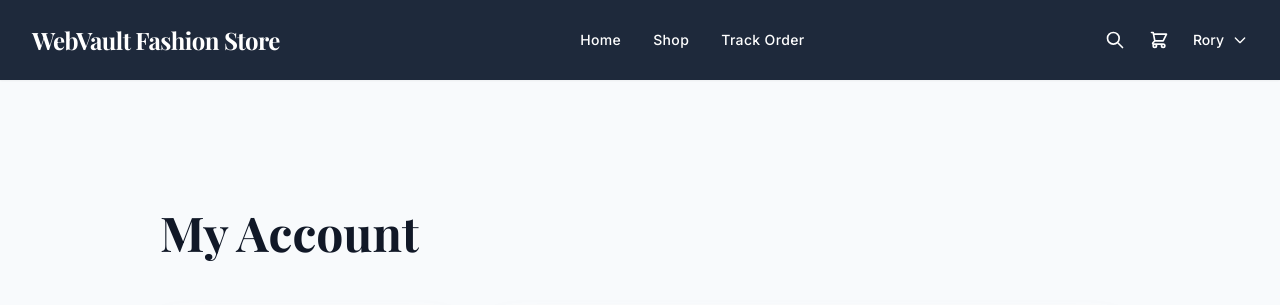
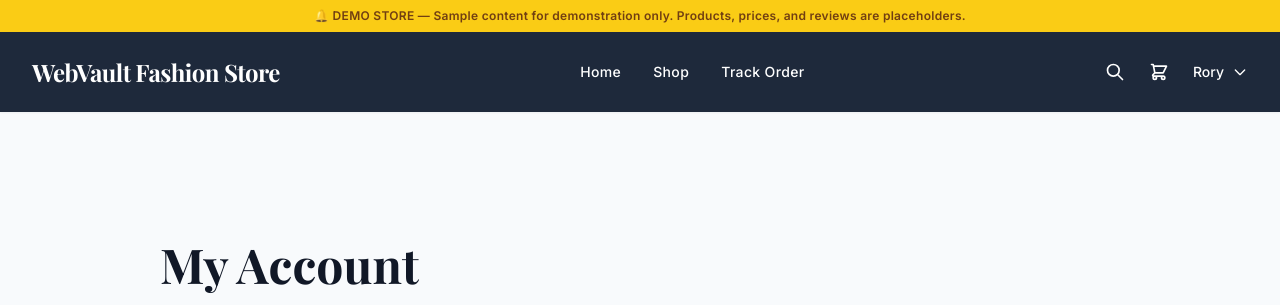
Before and after one commit to Rayflex189/webvault-fashion-commerce, a Django app: page /account/profile/ in a window 1280 px wide. Shown: the top 305 px of the page. Run offline with Django 5.2, Linux system fonts and the light colour scheme; a user stored in the database is signed in; data comes from the database, SQL or seed files in the repository; data that the repository does not hold is empty; some libraries are stand-ins or nearby versions.

Commit message:
Update base.html
Save

```diff
--- a/templates/base.html
+++ b/templates/base.html
@@ -119,7 +119,11 @@
     <script src="/static/js/main.js" defer></script>
 </head>
 <body class="bg-[#F8FAFC] text-gray-900 font-sans flex flex-col min-h-screen antialiased">
-
+{% if store.is_demo_mode %}
+<div class="bg-yellow-400 text-yellow-900 text-center text-xs py-2 px-4 font-semibold tracking-wide">
+    🔔 DEMO STORE — Sample content for demonstration only. Products, prices, and reviews are placeholders.
+</div>
+{% endif %}
     <!-- Navbar -->
     <nav class="bg-[var(--secondary-color)] text-white shadow-sm sticky top-0 z-50">
         <div class="max-w-7xl mx-auto px-4 sm:px-6 lg:px-8 flex justify-between items-center h-20">
```
